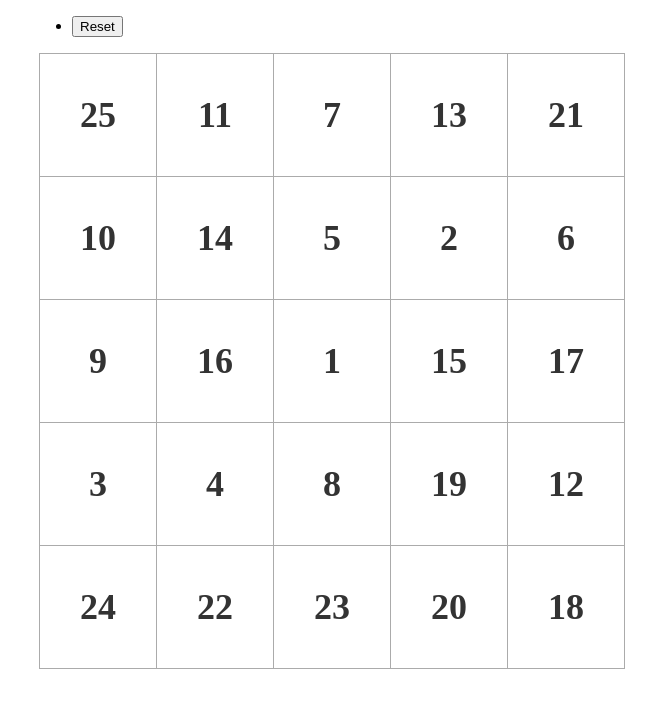
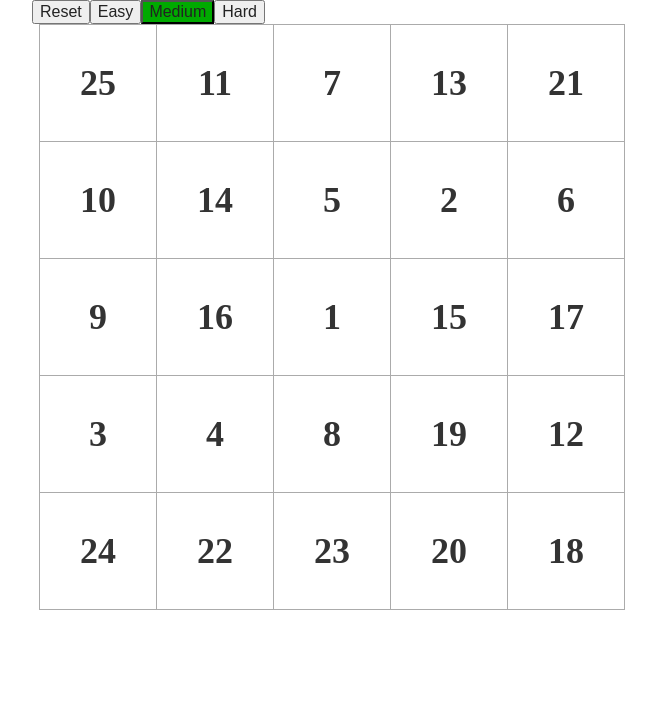
Before and after one commit to powerbot15/schulte-tables, a Vue app: page / in a window 1280 px wide. Shown: the top 708 px of the page, without its empty margins (308-964 px from the left). Built offline with nearby package versions, Linux system fonts and the light colour scheme.

Commit message:
components

```diff
--- a/src/App.vue
+++ b/src/App.vue
@@ -3,20 +3,13 @@
     id="app"
     class="app-wrap"
   >
-    <nav>
-      <ul>
-        <li>
-          <button
-            type="button"
-            @click="resetGame()"
-          >
-            Reset
-          </button>
-        </li>
-      </ul>
-    </nav>
+    <actions
+      @resetGame="resetGame"
+      @setLevel="setLevel"
+    />
     <schulte-table
       :numbers="numbers"
+      @checkNumber="checkNumber"
     />
   </div>
 </template>
@@ -24,6 +17,7 @@
 <script>
 import { gameService } from './services/game-service';
 import SchulteTable from './components/SchulteTable';
+import Actions from './components/Actions';
 
 export default {
   name: 'app',
@@ -35,7 +29,8 @@
   },
 
   components: {
-    SchulteTable
+    SchulteTable,
+    Actions
   },
 
   created () {
@@ -45,6 +40,12 @@
   methods: {
     resetGame () {
       this.numbers = gameService.mixNumbers(25);
+    },
+    setLevel (level) {
+      this.$store.commit('setLevel', level);
+    },
+    checkNumber (number) {
+      console.log(number);
     }
   }
 }
--- /dev/null
+++ b/src/components/Actions.vue
@@ -0,0 +1,70 @@
+<template>
+  <nav class="app-nav">
+    <ul class="actions">
+      <li>
+        <button
+          type="button"
+          @click="resetGame()"
+        >
+          Reset
+        </button>
+      </li>
+      <li>
+        <button
+          type="button"
+          @click="setLevel('easy')"
+          :class="{active: $store.state.level === 'easy'}"
+        >
+          Easy
+        </button>
+      </li>
+      <li>
+        <button
+          type="button"
+          @click="setLevel('medium')"
+          :class="{active: $store.state.level === 'medium'}"
+        >
+          Medium
+        </button>
+      </li>
+      <li>
+        <button
+          type="button"
+          @click="setLevel('hard')"
+          :class="{active: $store.state.level === 'hard'}"
+        >
+          Hard
+        </button>
+      </li>
+    </ul>
+  </nav>
+</template>
+
+<script>
+export default {
+  name: 'Actions',
+
+  methods: {
+    resetGame () {
+      this.$emit('resetGame');
+    },
+    setLevel (level) {
+      this.$emit('setLevel', level);
+    }
+  }
+}
+</script>
+
+<style lang="scss">
+  .app-nav {
+    .actions {
+      display: flex;
+      align-items: center;
+      list-style: none;
+    }
+
+    .active {
+      background-color: #00aa00;
+    }
+  }
+</style>
--- a/src/components/SchulteTable.vue
+++ b/src/components/SchulteTable.vue
@@ -31,7 +31,7 @@
   },
   methods: {
     checkNumber (number) {
-      console.log(number);
+      this.$emit('checkNumber', number);
     }
   }
 }
--- a/src/store/index.js
+++ b/src/store/index.js
@@ -5,8 +5,12 @@
 
 export default new Vuex.Store({
   state: {
+    level: 'medium'
   },
   mutations: {
+    setLevel (state, level) {
+      state.level = level;
+    }
   },
   actions: {
   },
--- /dev/null
+++ b/src/styles/reset.css
@@ -0,0 +1,365 @@
+* {
+    box-sizing: border-box;
+}
+
+html, body, div, span, applet, object, iframe,
+h1, h2, h3, h4, h5, h6, p, blockquote, pre,
+a, abbr, acronym, address, big, cite, code,
+del, dfn, em, img, ins, kbd, q, s, samp,
+small, strike, strong, sub, sup, tt, var,
+b, u, i, center,
+dl, dt, dd, ol, ul, li,
+fieldset, form, label, legend,
+table, caption, tbody, tfoot, thead, tr, th, td,
+article, aside, canvas, details, embed,
+figure, figcaption, footer, header, hgroup,
+menu, nav, output, ruby, section, summary,
+time, mark, audio, video {
+  margin: 0;
+	padding: 0;
+	border: 0;
+	font-size: 100%;
+	font: inherit;
+	vertical-align: baseline;
+}
+
+/* make sure to set some focus styles for accessibility */
+:focus {
+    outline: 0;
+}
+
+/* HTML5 display-role reset for older browsers */
+article, aside, details, figcaption, figure,
+footer, header, hgroup, menu, nav, section {
+	display: block;
+}
+
+body {
+	line-height: 1;
+}
+
+ol, ul {
+	list-style: none;
+}
+
+blockquote, q {
+	quotes: none;
+}
+
+blockquote:before, blockquote:after,
+q:before, q:after {
+	content: '';
+	content: none;
+}
+
+table {
+	border-collapse: collapse;
+	border-spacing: 0;
+}
+
+input[type=search]::-webkit-search-cancel-button,
+input[type=search]::-webkit-search-decoration,
+input[type=search]::-webkit-search-results-button,
+input[type=search]::-webkit-search-results-decoration {
+    -webkit-appearance: none;
+    -moz-appearance: none;
+}
+
+input[type=search] {
+    -webkit-appearance: none;
+    -moz-appearance: none;
+    -webkit-box-sizing: content-box;
+    -moz-box-sizing: content-box;
+    box-sizing: content-box;
+}
+
+textarea {
+    overflow: auto;
+    vertical-align: top;
+    resize: vertical;
+}
+
+/**
+ * Correct `inline-block` display not defined in IE 6/7/8/9 and Firefox 3.
+ */
+
+audio,
+canvas,
+video {
+    display: inline-block;
+    *display: inline;
+    *zoom: 1;
+    max-width: 100%;
+}
+
+/**
+ * Prevent modern browsers from displaying `audio` without controls.
+ * Remove excess height in iOS 5 devices.
+ */
+
+audio:not([controls]) {
+    display: none;
+    height: 0;
+}
+
+/**
+ * Address styling not present in IE 7/8/9, Firefox 3, and Safari 4.
+ * Known issue: no IE 6 support.
+ */
+
+[hidden] {
+    display: none;
+}
+
+/**
+ * 1. Correct text resizing oddly in IE 6/7 when body `font-size` is set using
+ *    `em` units.
+ * 2. Prevent iOS text size adjust after orientation change, without disabling
+ *    user zoom.
+ */
+
+html {
+    font-size: 100%; /* 1 */
+    -webkit-text-size-adjust: 100%; /* 2 */
+    -ms-text-size-adjust: 100%; /* 2 */
+}
+
+/**
+ * Address `outline` inconsistency between Chrome and other browsers.
+ */
+
+a:focus {
+    outline: thin dotted;
+}
+
+/**
+ * Improve readability when focused and also mouse hovered in all browsers.
+ */
+
+a:active,
+a:hover {
+    outline: 0;
+}
+
+/**
+ * 1. Remove border when inside `a` element in IE 6/7/8/9 and Firefox 3.
+ * 2. Improve image quality when scaled in IE 7.
+ */
+
+img {
+    border: 0; /* 1 */
+    -ms-interpolation-mode: bicubic; /* 2 */
+}
+
+/**
+ * Address margin not present in IE 6/7/8/9, Safari 5, and Opera 11.
+ */
+
+figure {
+    margin: 0;
+}
+
+/**
+ * Correct margin displayed oddly in IE 6/7.
+ */
+
+form {
+    margin: 0;
+}
+
+/**
+ * Define consistent border, margin, and padding.
+ */
+
+fieldset {
+    border: 1px solid #c0c0c0;
+    margin: 0 2px;
+    padding: 0.35em 0.625em 0.75em;
+}
+
+/**
+ * 1. Correct color not being inherited in IE 6/7/8/9.
+ * 2. Correct text not wrapping in Firefox 3.
+ * 3. Correct alignment displayed oddly in IE 6/7.
+ */
+
+legend {
+    border: 0; /* 1 */
+    padding: 0;
+    white-space: normal; /* 2 */
+    *margin-left: -7px; /* 3 */
+}
+
+/**
+ * 1. Correct font size not being inherited in all browsers.
+ * 2. Address margins set differently in IE 6/7, Firefox 3+, Safari 5,
+ *    and Chrome.
+ * 3. Improve appearance and consistency in all browsers.
+ */
+
+button,
+input,
+select,
+textarea {
+    font-size: 100%; /* 1 */
+    margin: 0; /* 2 */
+    vertical-align: baseline; /* 3 */
+    *vertical-align: middle; /* 3 */
+}
+
+/**
+ * Address Firefox 3+ setting `line-height` on `input` using `!important` in
+ * the UA stylesheet.
+ */
+
+button,
+input {
+    line-height: normal;
+}
+
+/**
+ * Address inconsistent `text-transform` inheritance for `button` and `select`.
+ * All other form control elements do not inherit `text-transform` values.
+ * Correct `button` style inheritance in Chrome, Safari 5+, and IE 6+.
+ * Correct `select` style inheritance in Firefox 4+ and Opera.
+ */
+
+button,
+select {
+    text-transform: none;
+}
+
+/**
+ * 1. Avoid the WebKit bug in Android 4.0.* where (2) destroys native `audio`
+ *    and `video` controls.
+ * 2. Correct inability to style clickable `input` types in iOS.
+ * 3. Improve usability and consistency of cursor style between image-type
+ *    `input` and others.
+ * 4. Remove inner spacing in IE 7 without affecting normal text inputs.
+ *    Known issue: inner spacing remains in IE 6.
+ */
+
+button,
+html input[type="button"], /* 1 */
+input[type="reset"],
+input[type="submit"] {
+    -webkit-appearance: button; /* 2 */
+    cursor: pointer; /* 3 */
+    *overflow: visible;  /* 4 */
+}
+
+/**
+ * Re-set default cursor for disabled elements.
+ */
+
+button[disabled],
+html input[disabled] {
+    cursor: default;
+}
+
+/**
+ * 1. Address box sizing set to content-box in IE 8/9.
+ * 2. Remove excess padding in IE 8/9.
+ * 3. Remove excess padding in IE 7.
+ *    Known issue: excess padding remains in IE 6.
+ */
+
+input[type="checkbox"],
+input[type="radio"] {
+    box-sizing: border-box; /* 1 */
+    padding: 0; /* 2 */
+    *height: 13px; /* 3 */
+    *width: 13px; /* 3 */
+}
+
+/**
+ * 1. Address `appearance` set to `searchfield` in Safari 5 and Chrome.
+ * 2. Address `box-sizing` set to `border-box` in Safari 5 and Chrome
+ *    (include `-moz` to future-proof).
+ */
+
+input[type="search"] {
+    -webkit-appearance: textfield; /* 1 */
+    -moz-box-sizing: content-box;
+    -webkit-box-sizing: content-box; /* 2 */
+    box-sizing: content-box;
+}
+
+/**
+ * Remove inner padding and search cancel button in Safari 5 and Chrome
+ * on OS X.
+ */
+
+input[type="search"]::-webkit-search-cancel-button,
+input[type="search"]::-webkit-search-decoration {
+    -webkit-appearance: none;
+}
+
+/**
+ * Remove inner padding and border in Firefox 3+.
+ */
+
+button::-moz-focus-inner,
+input::-moz-focus-inner {
+    border: 0;
+    padding: 0;
+}
+
+/**
+ * 1. Remove default vertical scrollbar in IE 6/7/8/9.
+ * 2. Improve readability and alignment in all browsers.
+ */
+
+textarea {
+    overflow: auto; /* 1 */
+    vertical-align: top; /* 2 */
+}
+
+/**
+ * Remove most spacing between table cells.
+ */
+
+table {
+    border-collapse: collapse;
+    border-spacing: 0;
+}
+
+html,
+button,
+input,
+select,
+textarea {
+    color: #222;
+}
+
+
+::-moz-selection {
+    background: #b3d4fc;
+    text-shadow: none;
+}
+
+::selection {
+    background: #b3d4fc;
+    text-shadow: none;
+}
+
+img {
+    vertical-align: middle;
+}
+
+fieldset {
+    border: 0;
+    margin: 0;
+    padding: 0;
+}
+
+textarea {
+    resize: vertical;
+}
+
+.chromeframe {
+    margin: 0.2em 0;
+    background: #ccc;
+    color: #000;
+    padding: 0.2em 0;
+}
```
Also changed, not shown: package.json (+7 -1 lines), src/main.js (+4 -3 lines), 1 other file (tests, documents, lock files or other folders).
